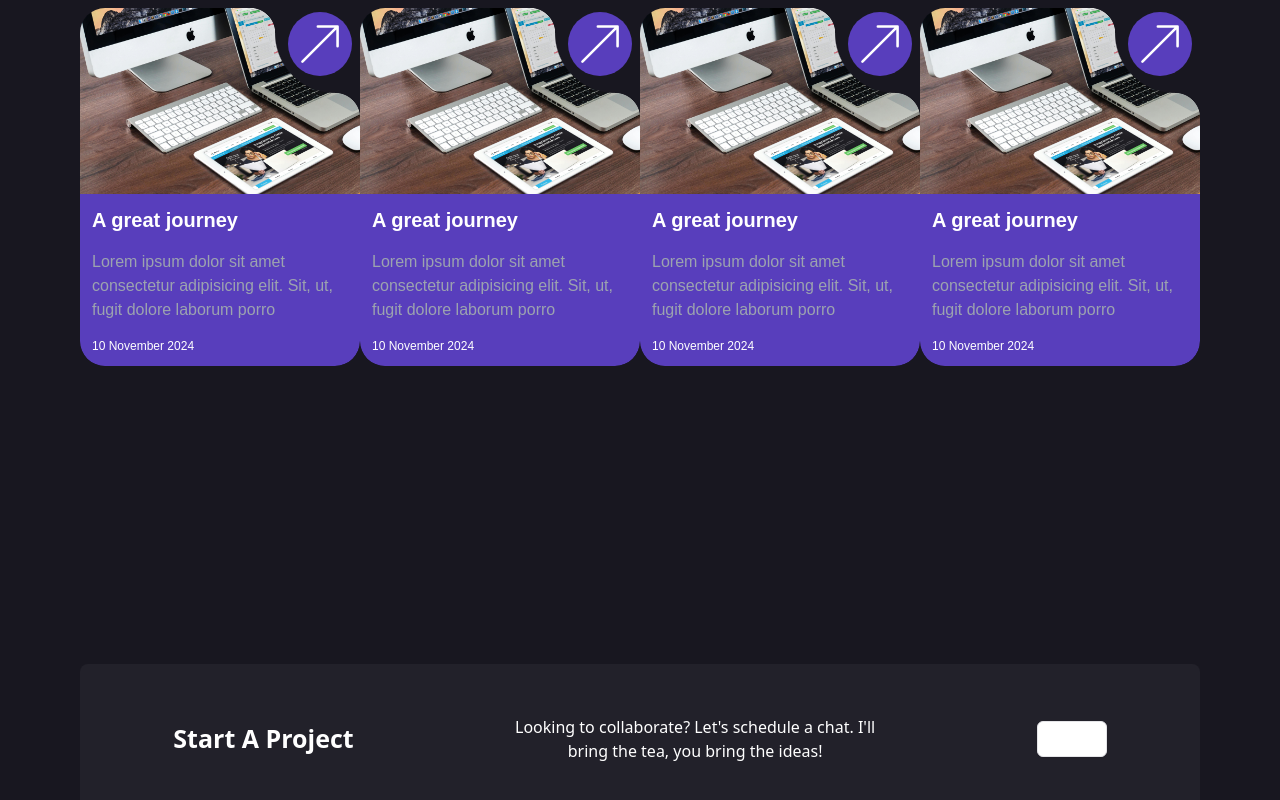
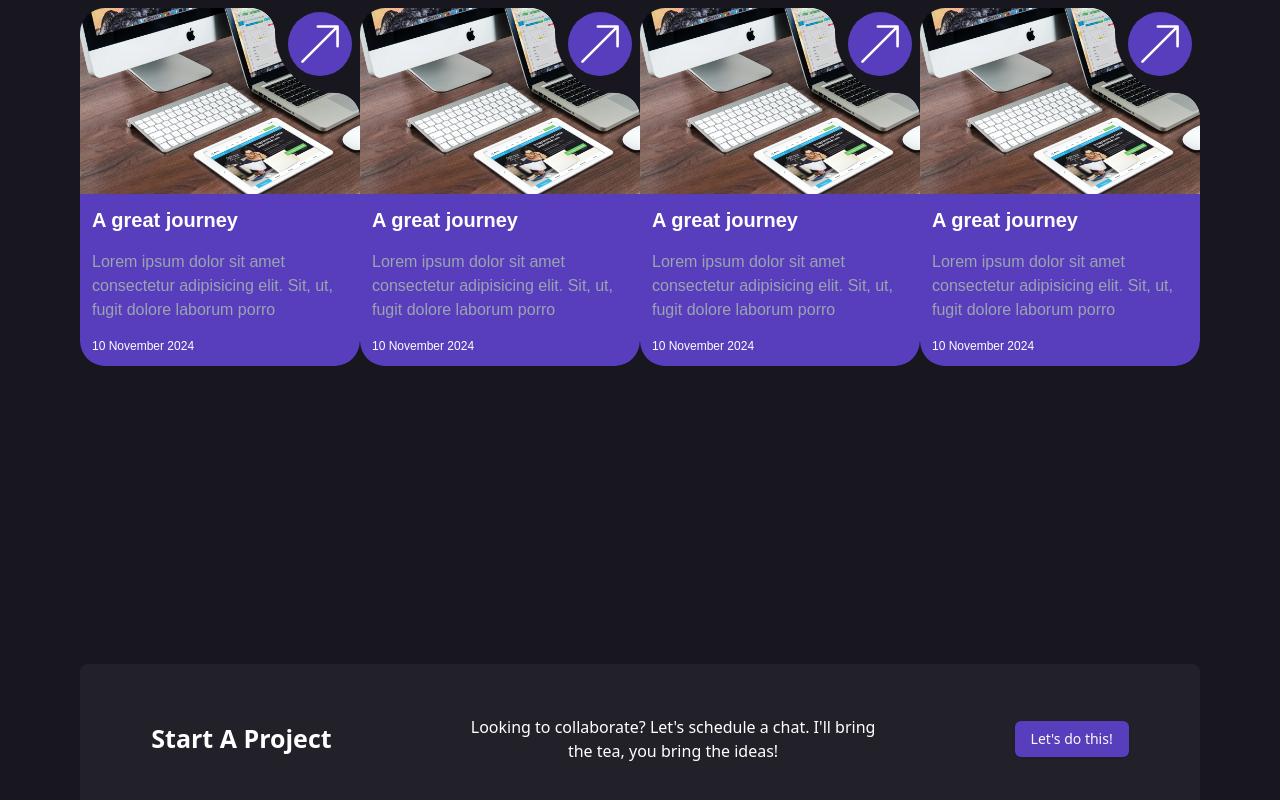
Before and after one commit to ranselorm/portfolio, a Next.js app: page / in a window 1280 px wide. Shown: the part 2723-3523 px from the top of the page. Built offline with nearby package versions, Linux system fonts and the light colour scheme.

Commit message:
Finish sheet for contact

```diff
--- a/app/page.tsx
+++ b/app/page.tsx
@@ -19,7 +19,7 @@ export default function Home() {
       <Portfolio />
       <Blog />
       <Connect />
-      {/* <Contact /> */}
+      <Contact />
     </div>
   );
 }
--- a/components/Connect.tsx
+++ b/components/Connect.tsx
@@ -5,6 +5,7 @@ import { useSheet } from "@/context/SheetContext";
 
 const Connect = () => {
   const { openSheet } = useSheet();
+  console.log(openSheet);
 
   return (
     <section className="section-padding">
@@ -18,8 +19,9 @@ const Connect = () => {
             you bring the ideas!
           </div>
           <div className="w-full md:w-max">
-            <Button variant="outline" onClick={openSheet}>
-              Open
+            {/* Call openSheet when the button is clicked */}
+            <Button className="bg-primary" onClick={openSheet}>
+              Let's do this!
             </Button>
           </div>
         </div>
--- a/components/Contact.tsx
+++ b/components/Contact.tsx
@@ -1,3 +1,4 @@
+"use client";
 import {
   Sheet,
   SheetContent,
@@ -12,8 +13,8 @@ const Contact = () => {
   const { isOpen, closeSheet } = useSheet();
 
   return (
-    <Sheet open={isOpen} onOpenChange={closeSheet}>
-      <SheetContent>
+    <Sheet open={isOpen} onOpenChange={(state) => !state && closeSheet()}>
+      <SheetContent className="w-[700px]">
         <SheetHeader>
           <SheetTitle>Let's Start a Project</SheetTitle>
           <SheetDescription>
```
